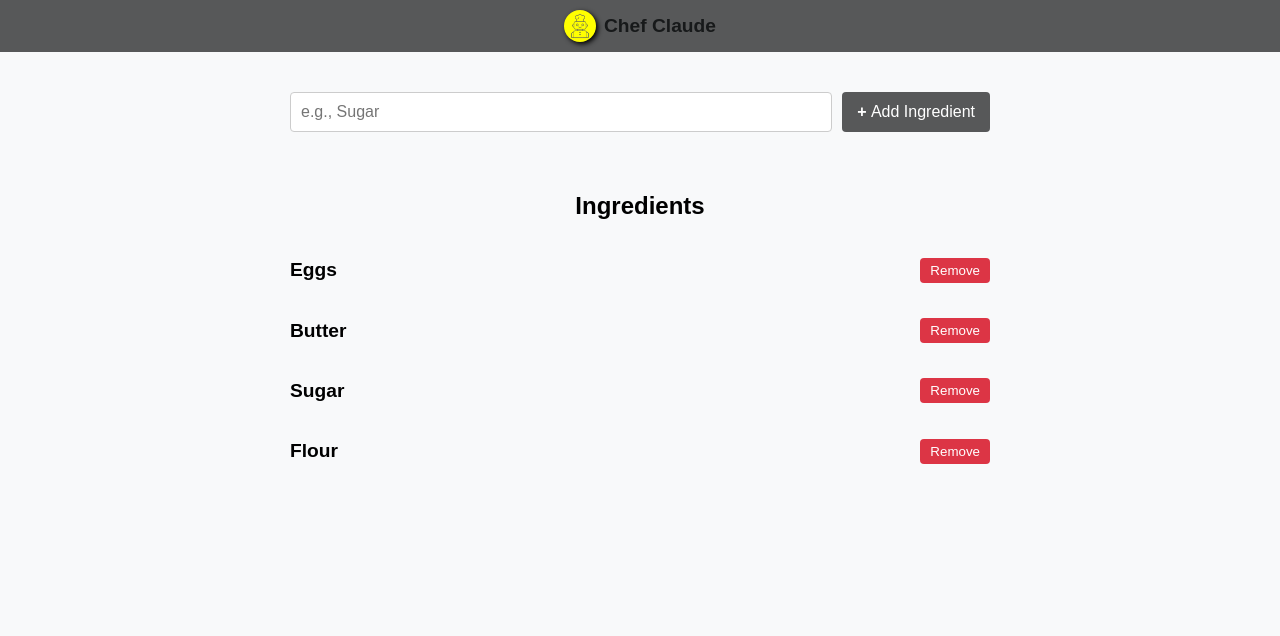
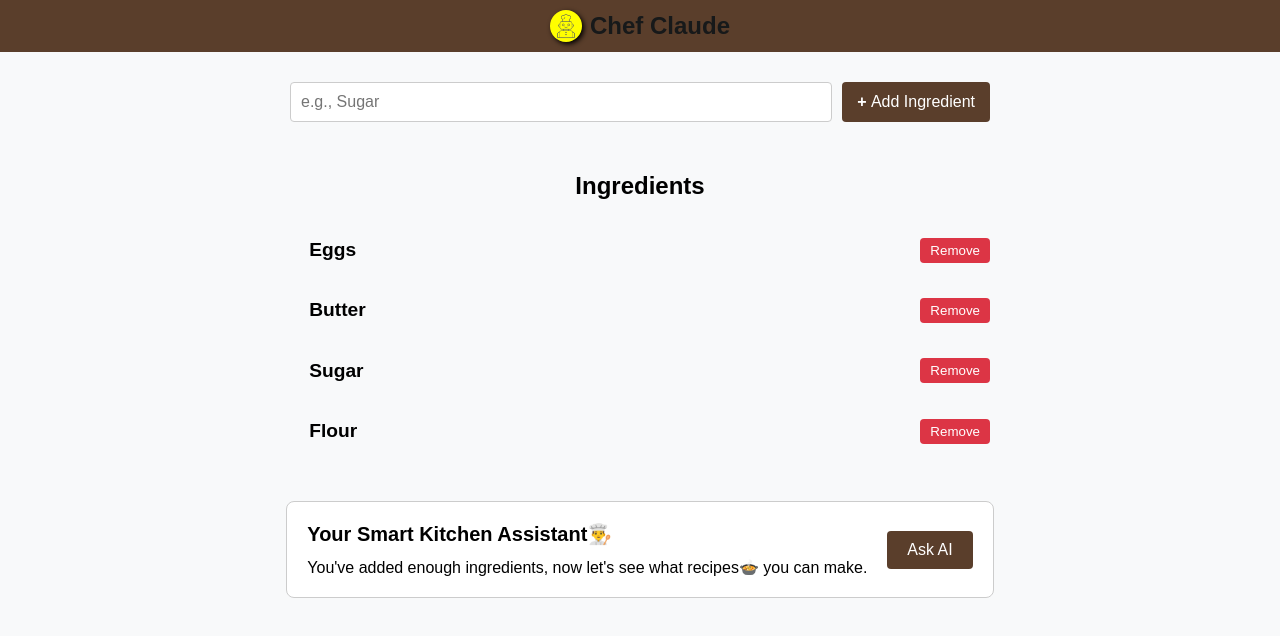
Before and after one commit to djtimog/Chef-Claude, a React (Vite) app: page / in a window 1280 px wide. Shown: the top 636 px of the page. Built offline with nearby package versions, Linux system fonts and the light colour scheme.

Commit message:
feat: add recipe management feature with recipe display and ingredient suggestions

```diff
--- a/src/App.jsx
+++ b/src/App.jsx
@@ -2,6 +2,42 @@ import React from "react";
 import Header from "./_component/Header";
 import IngredientForm from "./_component/IngredientForm";
 import IngredientList from "./_component/IngredientList";
+import GetRecipeCard from "./_component/GetRecipeCard";
+import { RecipeArticle } from "./_component/RecipeArticle";
+
+const Recipes = [
+  {
+    recipeTitle: "Fluffy Pancakes",
+    description: "A quick breakfast using eggs, flour, butter, and sugar.",
+    ingredients: ["Eggs", "Flour", "Butter", "Sugar"],
+    instructions: [
+      "Whisk eggs and sugar together until light.",
+      "Add flour gradually and mix until smooth.",
+      "Melt butter in a pan and pour in batter.",
+      "Cook until golden brown on both sides.",
+      "Serve warm with syrup or fruit.",
+    ],
+    suggestions: [
+      "Top with honey or fresh berries",
+      "Add a pinch of cinnamon for flavor",
+    ],
+  },
+  {
+    recipeTitle: "Butter Cookies",
+    description: "Crispy cookies made with butter, sugar, and flour.",
+    ingredients: ["Butter", "Sugar", "Flour", "Eggs"],
+    instructions: [
+      "Cream butter and sugar together.",
+      "Add eggs and mix well.",
+      "Stir in flour until dough forms.",
+      "Shape into cookies and bake at 180°C for 12 minutes.",
+    ],
+    suggestions: [
+      "Sprinkle with powdered sugar",
+      "Add chocolate chips for variation",
+    ],
+  },
+];
 
 function App() {
   const [ingredients, setIngredients] = React.useState([
@@ -10,11 +46,14 @@ function App() {
     "butter",
     "eggs",
   ]);
+  const [selectedRecipe, setSelectedRecipe] = React.useState(null);
+
   const removeIngredient = (indexToRemove) => {
     setIngredients((prevIngredients) =>
       prevIngredients.filter((_, index) => index !== indexToRemove)
     );
   };
+
   const addIngredient = (newIngredient) => {
     const isNewIngredientUnique = !ingredients.some(
       (ingredient) =>
@@ -26,6 +65,15 @@ function App() {
     }
     setIngredients((prevIngredients) => [...prevIngredients, newIngredient]);
   };
+
+  const SwitchRecipe = (recipeTitle) => {
+    setSelectedRecipe(recipeTitle);
+  };
+
+  const handleGetRecipes = () => {
+    setSelectedRecipe(Recipes[0].recipeTitle);
+  };
+
   return (
     <>
       <Header />
@@ -35,6 +83,30 @@ function App() {
           ingredients={ingredients}
           removeIngredient={removeIngredient}
         />
+        {ingredients.length > 3 && (
+          <GetRecipeCard handleClick={handleGetRecipes} />
+        )}
+        {selectedRecipe !== null && (
+          <section>
+            <h1>Recipes</h1>
+            <div className="recipe-button-container">
+              {Recipes.map((recipe, idx) => (
+                <button
+                  key={idx}
+                  onClick={() => SwitchRecipe(recipe.recipeTitle)}
+                  className="recipe-button"
+                >
+                  {recipe.recipeTitle}
+                </button>
+              ))}
+            </div>
+            <RecipeArticle
+              recipe={Recipes.find(
+                (recipe) => recipe.recipeTitle === selectedRecipe
+              )}
+            />
+          </section>
+        )}
       </main>
     </>
   );
--- /dev/null
+++ b/src/_component/GetRecipeCard.jsx
@@ -0,0 +1,20 @@
+import React from "react";
+
+export default function GetRecipeCard({ handleClick }) {
+  return (
+    <div className="card-container">
+      <div className="card">
+        <div className="card-content">
+          <h3 className="card-title">Your Smart Kitchen Assistant👨‍🍳</h3>
+          <p className="card-description">
+            You&apos;ve added enough ingredients, now let&apos;s see what
+            recipes🍲 you can make.
+          </p>
+        </div>
+        <button onClick={handleClick} className="card-button">
+          Ask AI
+        </button>
+      </div>
+    </div>
+  );
+}
--- a/src/_component/IngredientList.jsx
+++ b/src/_component/IngredientList.jsx
@@ -7,11 +7,16 @@ export default function IngredientList({ ingredients, removeIngredient }) {
     <section>
       <h1>Ingredients</h1>
       {reversedIngredients.length === 0 ? (
-        <h3>No ingredients added yet.</h3>
+        <div className="empty-card">
+          <h3 className="empty-card-title">No ingredients added yet!</h3>
+          <p className="empty-card-description">
+            Enter the ingredients you have, and let AI suggest recipes.
+          </p>
+        </div>
       ) : (
         <ul>
           {reversedIngredients.map((ingredient, index) => (
-            <li key={index}>
+            <li key={index} className="ingredient-list">
               <p>{capitalize(ingredient)}</p>
               <button onClick={() => removeIngredient(index)}>Remove</button>
             </li>
--- /dev/null
+++ b/src/_component/RecipeArticle.jsx
@@ -0,0 +1,41 @@
+export const RecipeArticle = ({ recipe }) => {
+  if (!recipe) return null;
+
+  return (
+    <section className="recipe-article" id="recipes">
+      <h2 className="recipe-title">{recipe.recipeTitle}</h2>
+      <p className="recipe-description">{recipe.description}</p>
+
+      <h3 className="section-heading">Ingredients</h3>
+      <ul className="ingredient-list">
+        {recipe.ingredients.map((ing, idx) => (
+          <li key={idx} className="ingredient-item">
+            {ing}
+          </li>
+        ))}
+      </ul>
+
+      <h3 className="section-heading">Instructions</h3>
+      <ol className="instruction-list">
+        {recipe.instructions.map((step, idx) => (
+          <li key={idx} className="instruction-step">
+            {step}
+          </li>
+        ))}
+      </ol>
+
+      {recipe.suggestions && recipe.suggestions.length > 0 && (
+        <>
+          <h3 className="section-heading">Suggestions</h3>
+          <ul className="suggestion-list">
+            {recipe.suggestions.map((s, idx) => (
+              <li key={idx} className="suggestion-item">
+                {s}
+              </li>
+            ))}
+          </ul>
+        </>
+      )}
+    </section>
+  );
+};
--- a/src/styles.css
+++ b/src/styles.css
@@ -4,7 +4,7 @@ body {
   background-color: #f8f9fa;
 }
 header {
-  background-color: #575859;
+  background-color: #5a3e2b;
   padding: 10px;
   text-align: center;
   font-weight: bold;
@@ -17,13 +17,11 @@ header nav a {
   justify-content: center;
   align-items: center;
 }
-header nav a:hover {
-  text-decoration: underline;
-}
+
 header h1 {
   margin: 0;
   color: #17191a;
-  font-size: larger;
+  font-size: x-large;
 }
 header nav a img {
   width: 2rem;
@@ -72,7 +70,7 @@ header nav a img {
 }
 form {
   max-width: 700px;
-  margin: 20px auto;
+  margin: 10px auto;
   padding: 20px;
 }
 form div {
@@ -83,12 +81,15 @@ form div {
 }
 form button {
   padding: 10px 15px;
-  background-color: #575859;
+  background-color: #5a3e2b;
   color: white;
   border: none;
   border-radius: 4px;
   cursor: pointer;
   font-size: 16px;
+}
+form button:hover {
+  background-color: #7a4b2f;
 }
 form button::before {
   content: "+ ";
@@ -103,7 +104,7 @@ form input[type="text"] {
 }
 section {
   max-width: 700px;
-  margin: 20px auto;
+  margin: auto;
   padding: 20px;
 }
 section h1,
@@ -113,11 +114,11 @@ section h3 {
 }
 section ul {
   max-width: 700px;
-  margin: 20px auto;
+  margin: 10px auto;
   padding: 0;
   list-style-type: none;
 }
-section ul li {
+section ul .ingredient-list {
   border-radius: 4px;
   display: flex;
   justify-content: space-between;
@@ -133,3 +134,136 @@ section ul li button {
   border-radius: 4px;
   cursor: pointer;
 }
+section ul li button:hover {
+  background-color: #c82333;
+}
+.card-container {
+  width: 100%;
+  display: flex;
+  justify-content: center;
+  align-items: center;
+}
+.empty-card,
+.card {
+  max-width: 700px;
+  margin: 10px;
+  padding: 20px;
+  border: 1px solid #ccc;
+  border-radius: 8px;
+  background-color: #ffffff;
+  text-align: center;
+}
+.card {
+  display: flex;
+  align-items: center;
+  justify-content: center;
+  gap: 20px;
+}
+.card-content {
+  text-align: left;
+  flex: 1;
+  display: flex;
+  flex-direction: column;
+  gap: 12px;
+}
+.card-title {
+  font-size: 20px;
+  font-weight: bold;
+  margin: 0;
+}
+.card-description {
+  font-size: 16px;
+  margin: 0;
+}
+.card-button {
+  padding: 10px 20px;
+  background-color: #5a3e2b;
+  color: white;
+  border: none;
+  border-radius: 4px;
+  cursor: pointer;
+  font-size: 16px;
+}
+.card-button:hover {
+  background-color: #7a4b2f;
+}
+.recipe-button-container {
+  display: flex;
+  justify-content: space-around;
+  margin-top: 20px;
+}
+.recipe-button {
+  padding: 10px;
+  background-color: #5a3e2b;
+  color: white;
+  border: none;
+  border-radius: 30px;
+  cursor: pointer;
+  font-size: 16px;
+}
+.recipe-button:hover {
+  background-color: #7a4b2f;
+}
+.recipe-article {
+  max-width: 600px;
+  margin: 2rem auto;
+  padding: 1.5rem;
+  background: #fffaf5;
+  border: 1px solid #e0d6c9;
+  border-radius: 12px;
+  box-shadow: 0 4px 12px rgba(0, 0, 0, 0.08);
+  font-family: "Segoe UI", sans-serif;
+}
+
+.recipe-title {
+  font-size: 1.8rem;
+  margin-bottom: 0.5rem;
+  color: #5a3e2b;
+}
+
+.recipe-description {
+  font-size: 1rem;
+  margin-bottom: 1.5rem;
+  color: #444;
+}
+
+.section-heading {
+  font-size: 1.2rem;
+  margin-top: 1.5rem;
+  margin-bottom: 0.5rem;
+  color: #7a4b2f;
+  border-bottom: 2px solid #e0d6c9;
+  padding-bottom: 0.25rem;
+}
+
+.ingredient-list,
+.instruction-list,
+.suggestion-list {
+  margin: 0;
+  padding-left: 1.2rem;
+}
+
+.ingredient-item,
+.instruction-step,
+.suggestion-item {
+  margin: 0.4rem 0;
+  line-height: 1.4;
+}
+.ingredient-item,
+.suggestion-item {
+  font-size: larg;
+  font-weight: bold;
+}
+
+.ingredient-item::before {
+  content: "🍴 ";
+}
+
+.instruction-step::marker {
+  color: #7a4b2f;
+  font-weight: bold;
+}
+
+.suggestion-item::before {
+  content: "💡 ";
+}
```
